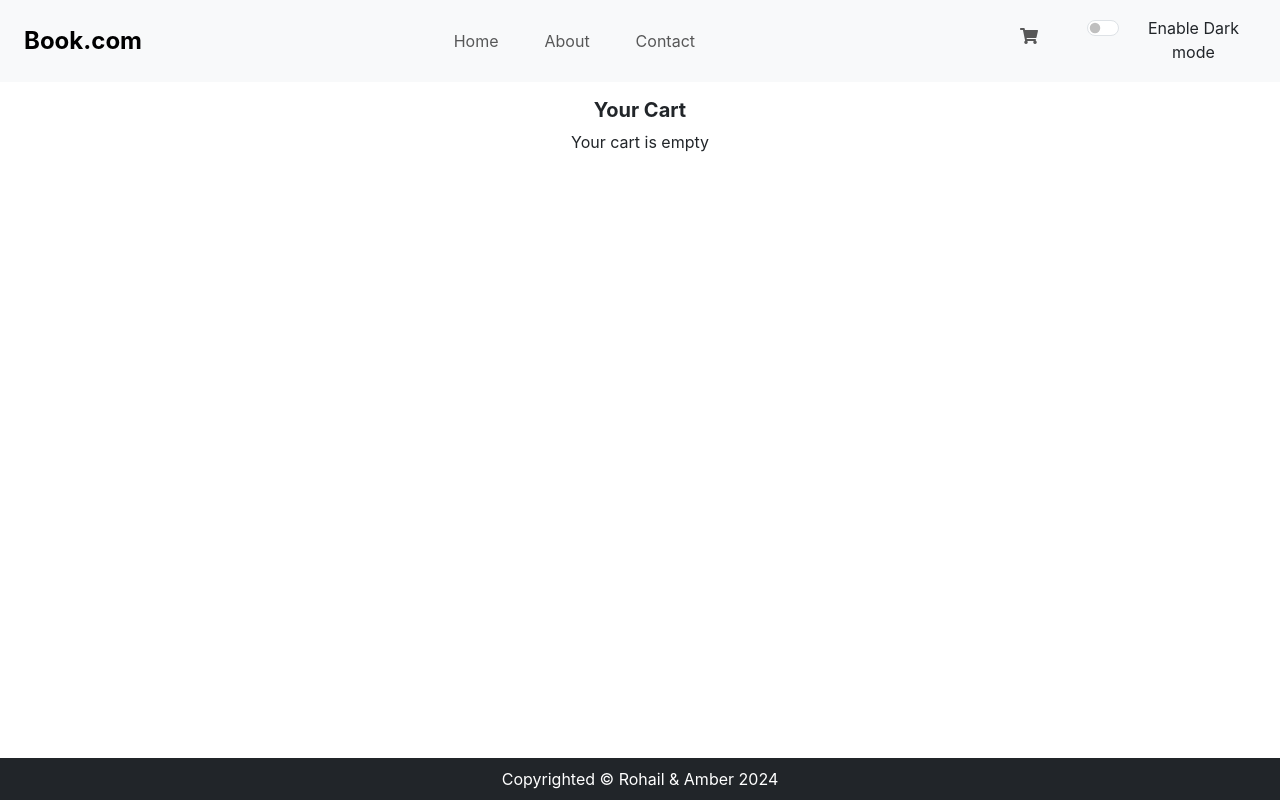
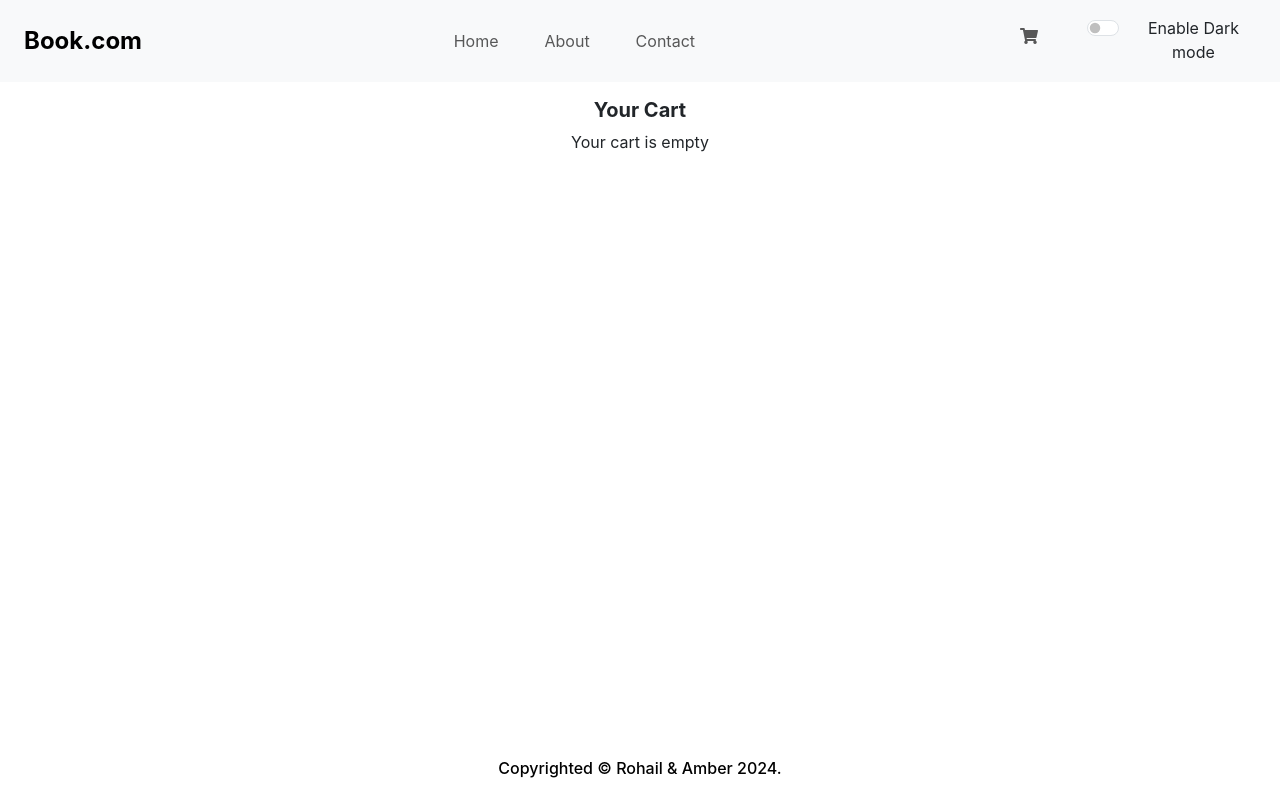
Before and after one commit to AmberSultan/Ecommerce-Book-Store, a React (Create React App) app: page /cart in a window 1280 px wide. Built offline with nearby package versions, Linux system fonts and the light colour scheme.

Commit message:
Final Touches

```diff
--- a/package.json
+++ b/package.json
@@ -8,7 +8,7 @@
     "@testing-library/react": "^13.4.0",
     "@testing-library/user-event": "^13.5.0",
     "axios": "^1.7.2",
-    "framer-motion": "^11.3.18",
+    "framer-motion": "^11.3.19",
     "react": "^18.3.1",
     "react-dom": "^18.3.1",
     "react-redux": "^9.1.2",
--- a/public/index.html
+++ b/public/index.html
@@ -11,39 +11,17 @@
 
     <meta name="theme-color" content="#000000" />
     <meta
-      name="description"
-      content="Web site created using create-react-app"
+      name="book.com"
+      content="e commerce book website"
     />
     <link rel="apple-touch-icon" href="%PUBLIC_URL%/logo192.png" />
-    <!--
-      manifest.json provides metadata used when your web app is installed on a
-      user's mobile device or desktop. See https://developers.google.com/web/fundamentals/web-app-manifest/
-    -->
     <link rel="manifest" href="%PUBLIC_URL%/manifest.json" />
-    <!--
-      Notice the use of %PUBLIC_URL% in the tags above.
-      It will be replaced with the URL of the `public` folder during the build.
-      Only files inside the `public` folder can be referenced from the HTML.
-
-      Unlike "/favicon.ico" or "favicon.ico", "%PUBLIC_URL%/favicon.ico" will
-      work correctly both with client-side routing and a non-root public URL.
-      Learn how to configure a non-root public URL by running `npm run build`.
-    -->
-    <title>Book Store</title>
+    <title>Book.com</title>
     <link rel="stylesheet" href="https://cdnjs.cloudflare.com/ajax/libs/font-awesome/5.15.4/css/all.min.css">
   </head>
   <body>
-    <noscript>You need to enable JavaScript to run this app.</noscript>
+
     <div id="root"></div>
-    <!--
-      This HTML file is a template.
-      If you open it directly in the browser, you will see an empty page.
 
-      You can add webfonts, meta tags, or analytics to this file.
-      The build step will place the bundled scripts into the <body> tag.
-
-      To begin the development, run `npm start` or `yarn start`.
-      To create a production bundle, use `npm run build` or `yarn build`.
-    -->
   </body>
 </html>
--- a/src/components/Cart/Cart.jsx
+++ b/src/components/Cart/Cart.jsx
@@ -13,7 +13,7 @@ function Cart() {
       ) : (
         cartItems.map((item) => (
           <div className='cTop' key={item.id}>
-            <h5>Book tiltle :{item.title}</h5>
+            <h5>Book Tiltle :{item.title}</h5>
             <img
               src={item.coverImage}
               className="card-img-top cImg "
--- a/src/components/Footer/Footer.css
+++ b/src/components/Footer/Footer.css
@@ -1,13 +1,14 @@
 .footer {
-    background-color: #212529;
-    color: white;
-    padding: 9px;
+
+    color: rgb(0, 0, 0);
+    padding: 20px;
     bottom: 0;
     left: 0;
     width: 100%;
     display: flex;
     justify-content: center;
     align-items: center;
+    font-weight: 500;
 }
 
 .footerText {
--- a/src/components/Footer/Footer.jsx
+++ b/src/components/Footer/Footer.jsx
@@ -4,7 +4,7 @@ import './Footer.css'
 function Footer() {
   return (
     <footer className='footer'>
-        <p className='footerText'>Copyrighted &copy; Rohail & Amber {new Date().getFullYear()}</p>
+        <p className='footerText'>Copyrighted &copy; Rohail & Amber {new Date().getFullYear()}.</p>
     </footer>
   )
 }
```
Also changed, not shown: 1 other file (tests, documents, lock files or other folders).
